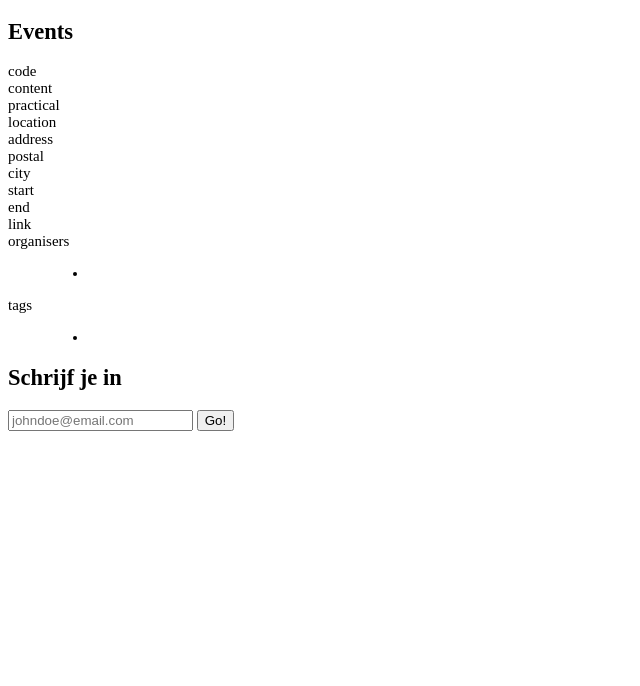
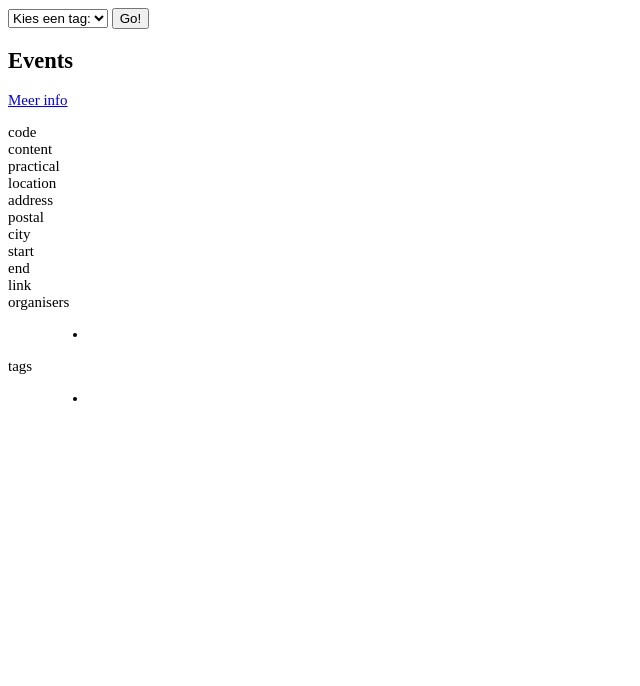
Before and after one commit to YvesRijckaert/MAIII_MOBI, a PHP site: page /index.php?page=events in a window 1280 px wide. Shown: the top 686 px of the page, without its empty margins (0-640 px from the left). After the commit the page ends 401 px from the top, so only its background shows below. Run offline with PHP 8.4, Linux system fonts and the light colour scheme; tables that the repository leaves empty or names only in its code hold one stand-in row (values such as "Sample post"); data that the repository does not hold is empty; some libraries are stand-ins or nearby versions.

Commit message:
Newsletter now only on the index page, filtering on tags works for events

```diff
--- a/src/controller/EventsController.php
+++ b/src/controller/EventsController.php
@@ -12,6 +12,9 @@ class EventsController extends Controller {
   }
 
   public function events() {
+    $tags = $this->eventDAO->getTags();
+    $this->set('tags', $tags);
+
     $conditions = array();
 
     //example: search on title
@@ -88,5 +91,4 @@ class EventsController extends Controller {
     $events = $this->eventDAO->selectById($_GET['id']);
     $this->set('events', $events);
   }
-
 }
--- a/src/controller/PagesController.php
+++ b/src/controller/PagesController.php
@@ -12,10 +12,9 @@ class PagesController extends Controller { //geef PagesController dezelfde macht
     }
 
     public function index() { //de index pagina
+        if(!empty($_POST)) $this->handleNewsLetter(); //als er een POST is gebeurd, voer de functie handleNewsLetter uit
         $this->set('title', 'Home'); //de title zetten we op home
         $this->set('currentPage', 'home'); //de currentPage = home
-
-        if(!empty($_POST)) $this->handleNewsLetter(); //als er een POST is gebeurd, voer de functie handleNewsLetter uit
     }
 
     private function handleNewsLetter(){
@@ -26,7 +25,7 @@ class PagesController extends Controller { //geef PagesController dezelfde macht
       } else {
         $errors = $this->eventDAO->validateData($_POST);
         $_SESSION["error"] = $errors['email'];
-        $this->redirect('index.php');
+        header('Location: index.php');
       }
   }
 }
--- a/src/view/events/events.php
+++ b/src/view/events/events.php
@@ -1,8 +1,23 @@
+<section>
+  <form action="?page=events" method="post">
+    <select name='tag'>
+      <option disabled selected>Kies een tag:</option>
+      <?php foreach ($tags as $tag): ?>
+        <option><?php echo($tag['tag']); ?></option>
+      <?php endforeach; ?>
+    </select>
+    <input class='submit-button' type="submit" name="action" value="Go!"/>
+  </form>
+</section>
+
 <section>
   <h1>Events</h1>
   <?php foreach($events as $event): ?>
     <article>
-      <header><h2><?php echo $event['title']; ?></h2></header>
+      <header>
+        <h2><?php echo $event['title']; ?></h2>
+        <a href='index.php?page=detail&amp;id=<?php echo($event['id']); ?>'>Meer info</a>
+      </header>
       <dl>
         <dt>code</dt><dd><?php echo $event['code'];?></dd>
         <dt>content</dt><dd><?php echo $event['content'];?></dd>
--- a/src/view/layout.php
+++ b/src/view/layout.php
@@ -36,16 +36,6 @@
       <?php endif; ?>
     <?php echo $content; ?>
     <footer>
-      <section class='newsletter'>
-        <header>
-          <h1>Schrijf je in</h1>
-        </header>
-        <form action="index.php" method="post">
-          <input class='newsletter-input' type='email' name='email' id='email' placeholder='johndoe@email.com' />
-          <input class='submit-button' type="submit" value="Go!"/>
-          <p class="error"></p>
-        </form>
-      </section>
     </footer>
     <?php echo $js;?>
   </body>
```
Also changed, not shown: src/view/pages/index.php (+10 -0 lines).
